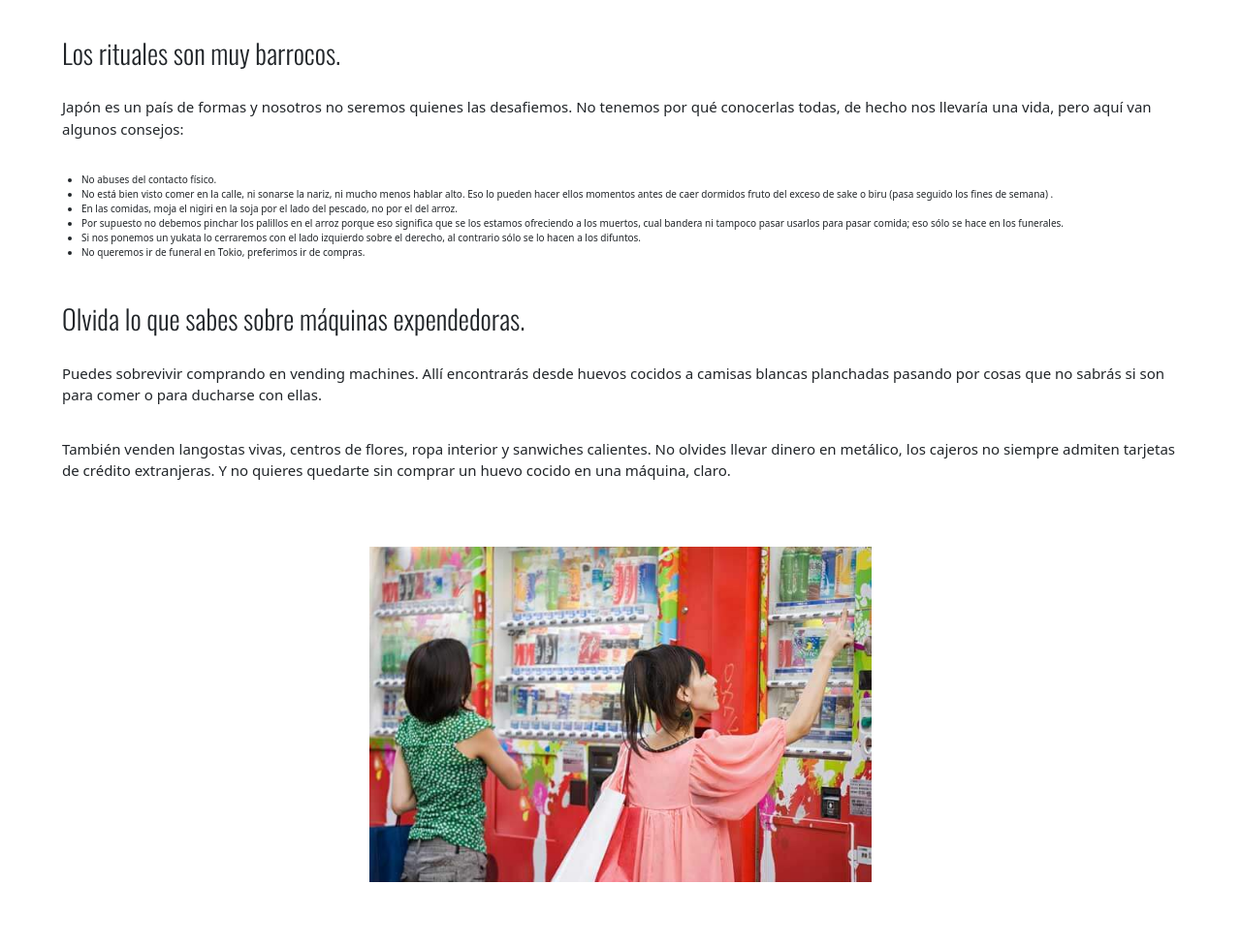
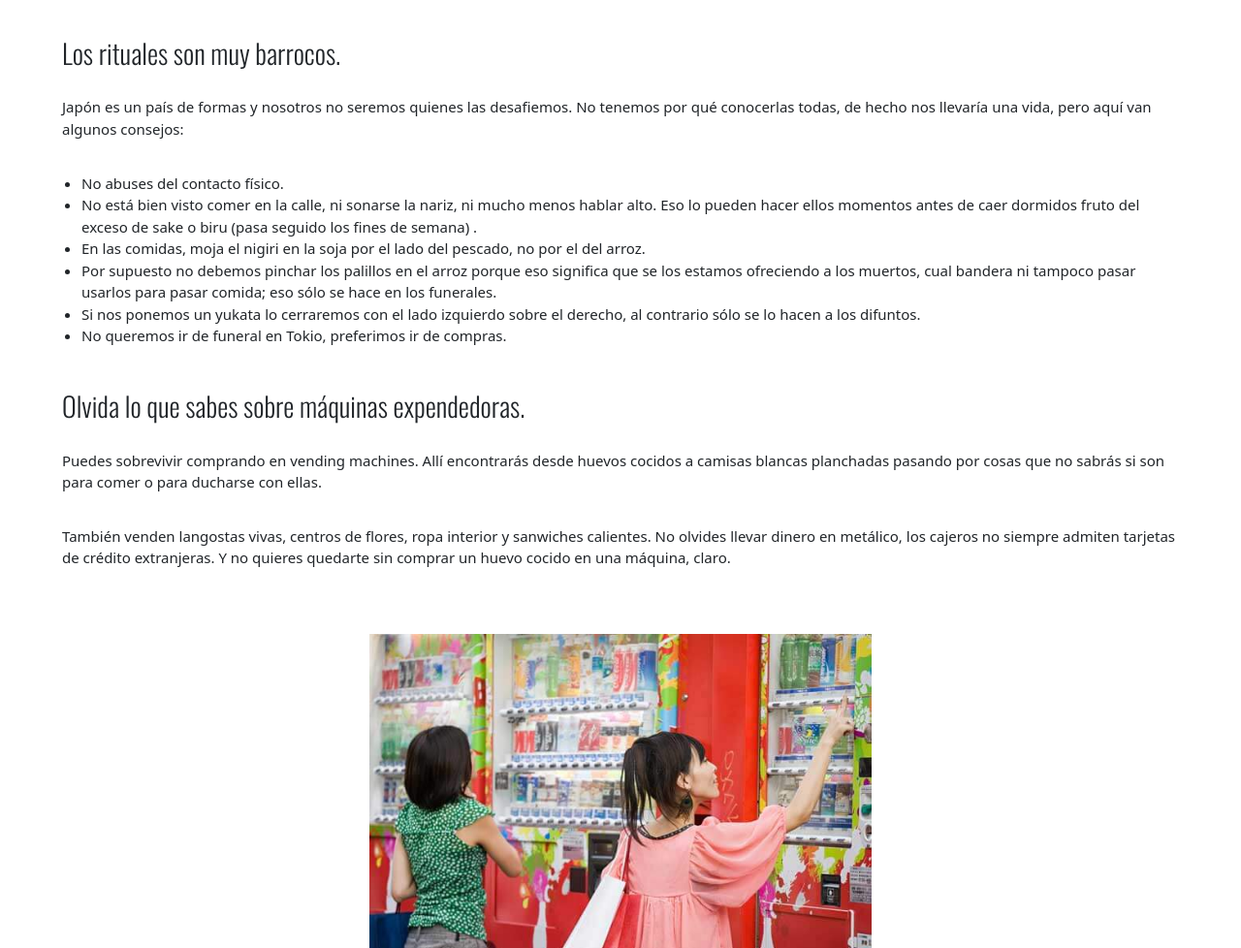
Before and after one commit to gherrador/Coder_Web, a website: page html/info.html in a window 1280 px wide. Shown: the part 4950-5928 px from the top of the page at 97% size. Drawn offline with nearby package versions, Linux system fonts and the light colour scheme; files that its build step writes are made by us from their sources.

Commit message:
Entrega_Final

```diff
--- a/scss/main.scss
+++ b/scss/main.scss
@@ -681,6 +681,9 @@ table {
         padding-bottom: 2%;
         font-size: $contenido;
     }
+    ul {
+        font-size: $contenido;
+    }
 }
 
 @media screen and (min-width: 993px)and (max-width: 1199px) {
```
